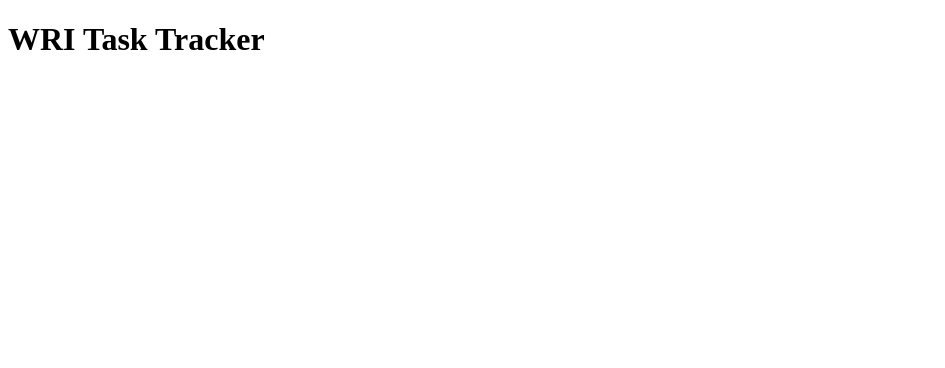
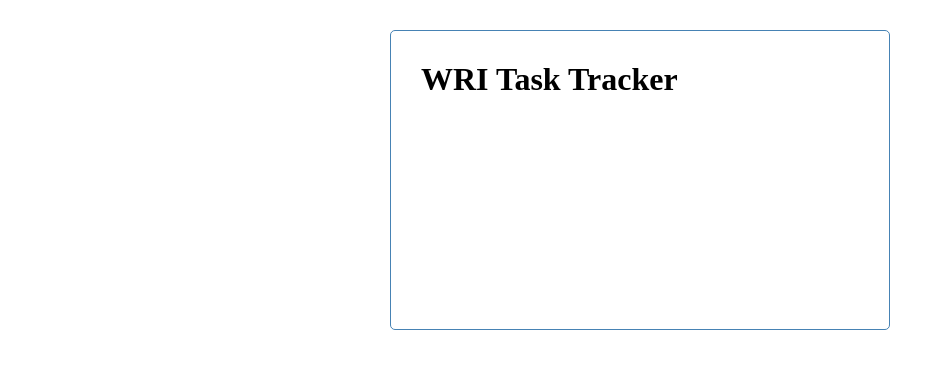
Before and after one commit to webroyit/v4e039-WRITaskTracker, a Vue app: page / in a window 1280 px wide. Shown: the top 368 px of the page, without its empty margins (0-945 px from the left). Built offline with nearby package versions, Linux system fonts and the light colour scheme.

Commit message:
Add header component with styles

```diff
--- a/src/App.vue
+++ b/src/App.vue
@@ -1,17 +1,34 @@
 <template>
-  <h1>WRI Task Tracker</h1>
+  <div class="container">
+    <Header />
+  </div>
 </template>
 
 <script>
+import Header from './components/Header';
 
 export default {
   name: 'App',
   components: {
-
+    Header
   }
 }
 </script>
 
 <style>
+* {
+  box-sizing: border-box;
+  margin: 0;
+  padding: 0;
+}
 
+.container {
+  max-width: 500px;
+  margin: 30px auto;
+  overflow: auto;
+  min-height: 300px;
+  border: 1px solid steelblue;
+  padding: 30px;
+  border-radius: 5px;
+}
 </style>
--- /dev/null
+++ b/src/components/Header.vue
@@ -0,0 +1,20 @@
+<template>
+    <header>
+        <h1>WRI Task Tracker</h1>
+    </header>
+</template>
+
+<script>
+export default {
+    name: 'Header'
+}
+</script>
+
+<style scoped>
+header {
+    display: flex;
+    justify-content: space-between;
+    align-items: center;
+    margin-bottom: 20px;
+}
+</style>
```
Also changed, not shown: 1 other file (tests, documents, lock files or other folders).
